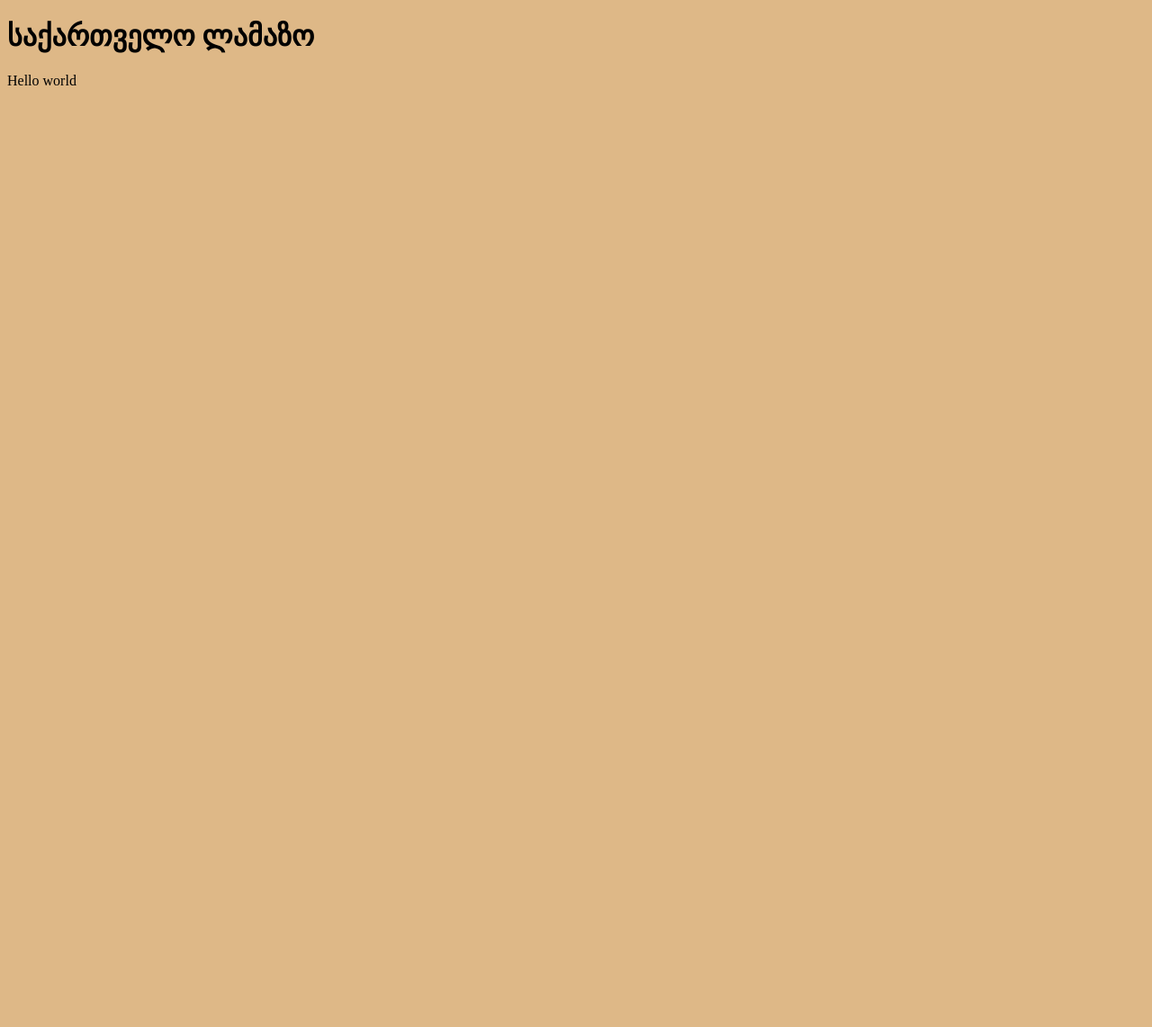
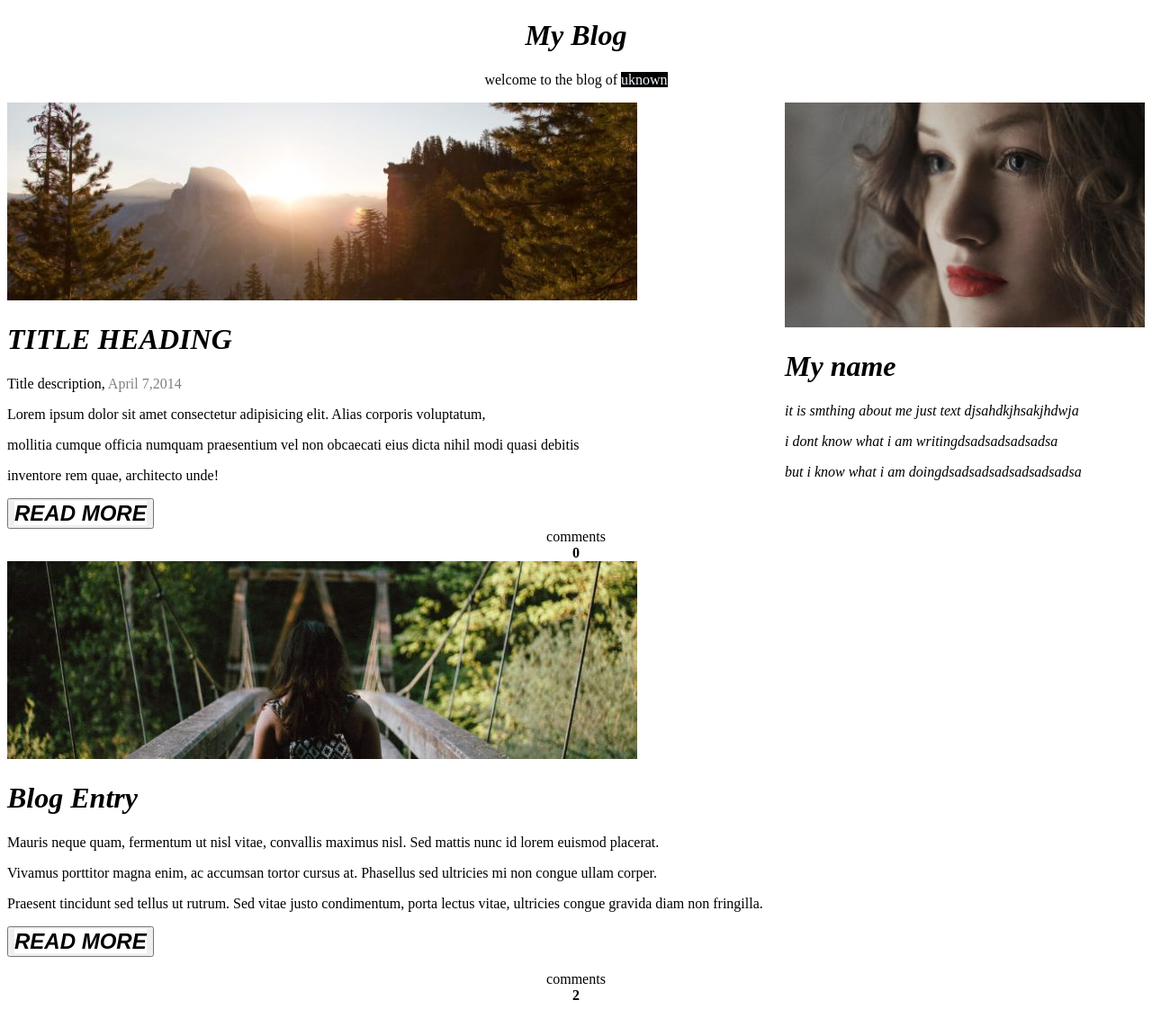
Before and after one commit to Tumanishviligiorgi/first-website, a plain HTML site: page index.html in a window 1280 px wide. Shown: the whole page at 90% size. Before the commit the page ends 800 px from the top, so only its background shows below. Drawn offline with Linux system fonts and the light colour scheme.

Commit message:
homework

```diff
--- a/index.html
+++ b/index.html
@@ -3,11 +3,60 @@
 <head>
     <meta charset="UTF-8">
     <meta name="viewport" content="width=device-width, initial-scale=1.0">
-    <title>HomeWork</title>
+    <title>blog</title>
+    <!-- დაკავშირება ცსსთან -->
+    <link rel="stylesheet" href="style.css">
 </head>
-<body style="background-color: burlywood;">
-    <h1>საქართველო ლამაზო</h1>
-    <p>Hello world</p>
+<body>
+    <!-- სათაური -->
+    <h1 class="myblog">My Blog</h1>
+    <p class="welcome">welcome to the blog of <span class="uknown">uknown</span></p>
+    <!-- სურათი და აღწერა -->
+    <div class="avatar1">
+    <img src="images/avatar_g.jpg" alt="avatar">
+    <div><h1 class="myname">My name</h1></div>
+    <div>
+        <p style="font-style: italic;">it is smthing about me just text djsahdkjhsakjhdwja</p>
+        <p style="font-style: italic;">i dont know what i am writingdsadsadsadsadsa</p>
+        <p style="font-style: italic;">but i know what i am doingdsadsadsadsadsadsadsa</p>
+    </div>
+
+    </div>
+<!-- სურათი2 და აღწერა -->
+    <div>
+        <img src="images/woods.jpg" alt="wood">
+        <div><h1 class="title">TITLE HEADING</h1>
+        <div>Title description,
+        <span class="april">April 7,2014</span>
+        </div>
+        <p>Lorem ipsum dolor sit amet consectetur adipisicing elit. Alias corporis voluptatum,
+        <p>mollitia cumque officia numquam praesentium vel non obcaecati eius dicta nihil modi quasi debitis</p>
+        <p>inventore rem quae, architecto unde!</p>
+        <button> <b class="readmore">READ MORE</b></button>
+            <span class="comments">comments</span>
+            <span><b class="zero">0</b></span>
+    </div>
+
+
+
+    <!-- სურათი3 და აღწერა -->
+    <div>
+        <img src="images/bridge.jpg" alt="bridge">
+        <h1 class="blogentry">Blog Entry</h1>
+        <p>Mauris neque quam, fermentum ut nisl vitae, convallis maximus nisl. Sed mattis nunc id lorem euismod placerat.</p>
+        <p>Vivamus porttitor magna enim, ac accumsan tortor cursus at. Phasellus sed ultricies mi non congue ullam corper.</p>
+        <p>Praesent tincidunt sed tellus ut rutrum. Sed vitae justo condimentum, porta lectus vitae, ultricies congue gravida diam non fringilla.</p>
+        <p><button><b class="readmore2">READ MORE</b></button></b></p>
+        <span class="comments2">comments</span>
+        <span><b class="zero2">2</b></span>
+    </div>
+    <div>
+        <img src="" alt="">
+    </div>
+
+
+
+
 
 </body>
 </html>
--- /dev/null
+++ b/style.css
@@ -0,0 +1,61 @@
+.myblog{
+    font-style: italic;
+    text-align: center;
+}
+.uknown{
+    background-color: black;
+    color: aliceblue;
+}
+.welcome{
+    text-align: center;
+}
+.title{
+    font-style: italic;
+}
+.april{
+    color: gray;
+}
+.mauris{
+    font-style: italic;
+}
+.readmore{
+    font-style: italic;
+    font-size: x-large;
+    background-color: white;
+    color: black;
+}
+.comments{
+display: flex;
+justify-content: space-around;
+
+}
+.zero{
+display: flex;
+justify-content: space-around;
+background-color: white;
+color: black;
+}
+.blogentry{
+    font-style: italic;
+}
+.readmore2{
+    background-color: white;
+    color: black;
+    font-style: italic;
+    font-size: x-large;
+}
+.comments2{
+display: flex;
+justify-content: space-around
+}
+.zero2{
+display: flex;
+justify-content: space-around
+}
+.avatar1{
+float: right;
+}
+.myname{
+    font-style: italic;
+
+}
```
Also changed, not shown: images/avatar_g.jpg (added), images/bridge.jpg (added), images/woods.jpg (added).
